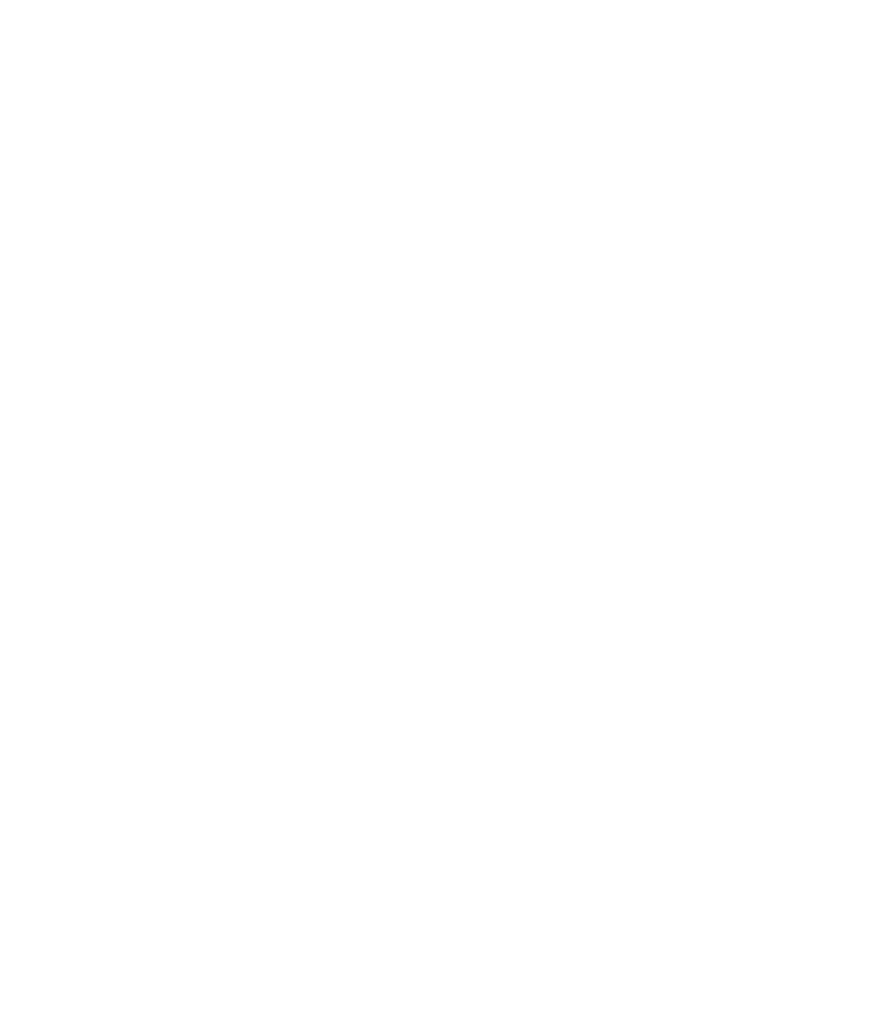
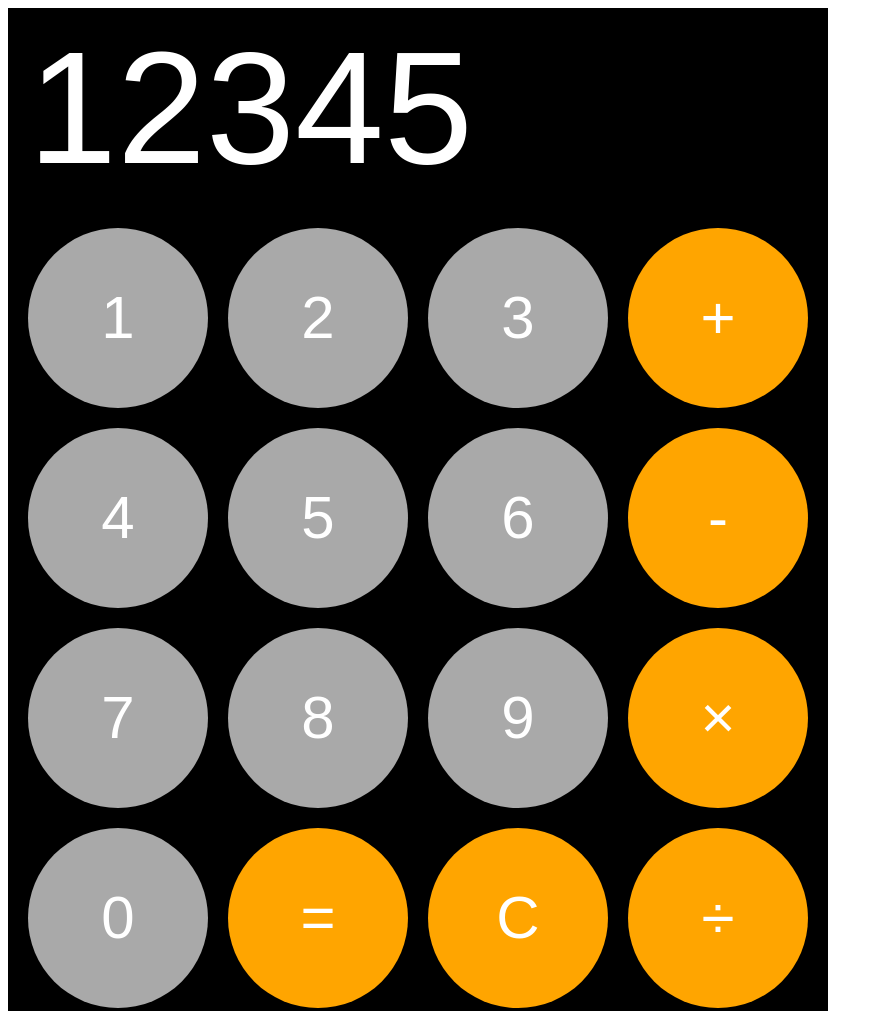
Before and after one commit to JarrettP/odinCalculator, a plain HTML site: page index.html in a window 1280 px wide. Shown: the top 1011 px of the page, without its empty margins (0-883 px from the left). Before the commit the page ends 800 px from the top, so only its background shows below. Drawn offline with Linux system fonts and the light colour scheme.

Commit message:
Added buttons and basic formatting for calculator

```diff
--- a/index.html
+++ b/index.html
@@ -9,6 +9,27 @@
     <title>Document</title>
 </head>
 <body>
+    <div id="display">
+        12345
+    </div>
+    <div id="calculator">
+        <div class="number" id="one">1</div>
+        <div class="number" id="two">2</div>
+        <div class="number" id="three">3</div>
+        <div class="button" id="add">+</div>
+        <div class="number" id="four">4</div>
+        <div class="number" id="five">5</div>
+        <div class="number" id="six">6</div>
+        <div class="button" id="subtract">-</div>
+        <div class="number" id="seven">7</div>
+        <div class="number" id="eight">8</div>
+        <div class="number" id="nine">9</div>
+        <div class="button" id="multiply">×</div>
+        <div class="number" id="zero">0</div>
+        <div class="button" id="equals">=</div>
+        <div class="button" id="clear">C</div>
+        <div class="button" id="divide">÷</div>
 
+    </div>
 </body>
 </html>
--- a/script.js
+++ b/script.js
@@ -34,18 +34,6 @@ const divide = function(input) {
     return sum;
 };
 
-const power = function(input) {
-    return input[0] ** input[1];
-};
-
-const factorial = function(input) {
-	let sum = 1;
-    for (let i = input; i > 0; i--) {
-        sum *= i;
-    }
-    return sum;
-};
-
 const operate = function(input,operand) {
     // ...
 };
--- a/style.css
+++ b/style.css
@@ -0,0 +1,39 @@
+div {
+    color: white;
+    font-family: sans-serif;
+}
+
+#display {
+    width: 800px;
+    height: 200px;
+    background-color: black;
+    line-height: 200px;
+    font-size: 160px;
+    padding-left: 20px;
+}
+
+#calculator {
+    width: 800px;
+    height: 800px;
+    background-color: black;
+    display: grid;
+    grid-template-columns: repeat(4, 1fr);
+    padding: 20px 0 0 20px;
+}
+
+.button, .number {
+    height: 180px;
+    width: 180px;
+    font-size: 60px;
+    text-align: center;
+    line-height: 180px;
+    border-radius: 100%;
+}
+
+.number {
+    background-color: darkgray;
+}
+
+.button {
+    background-color: orange;
+}
```
